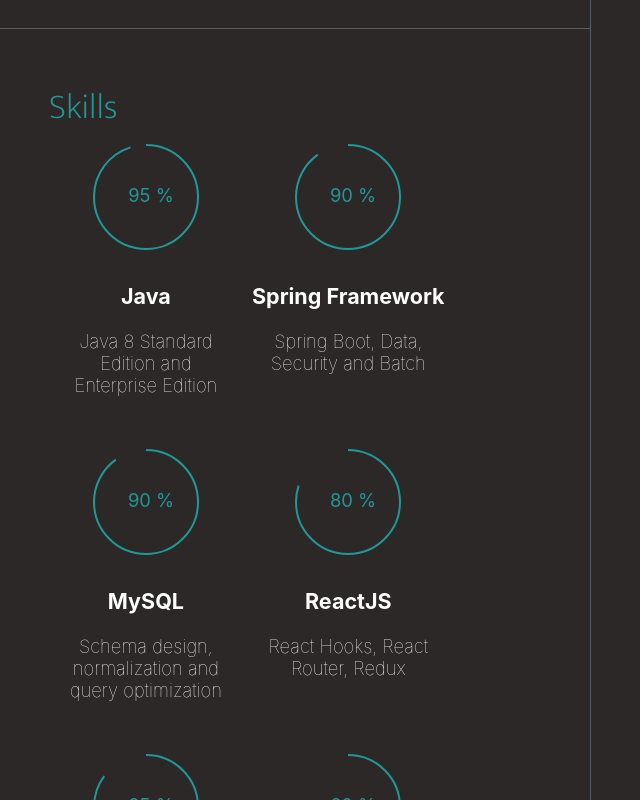
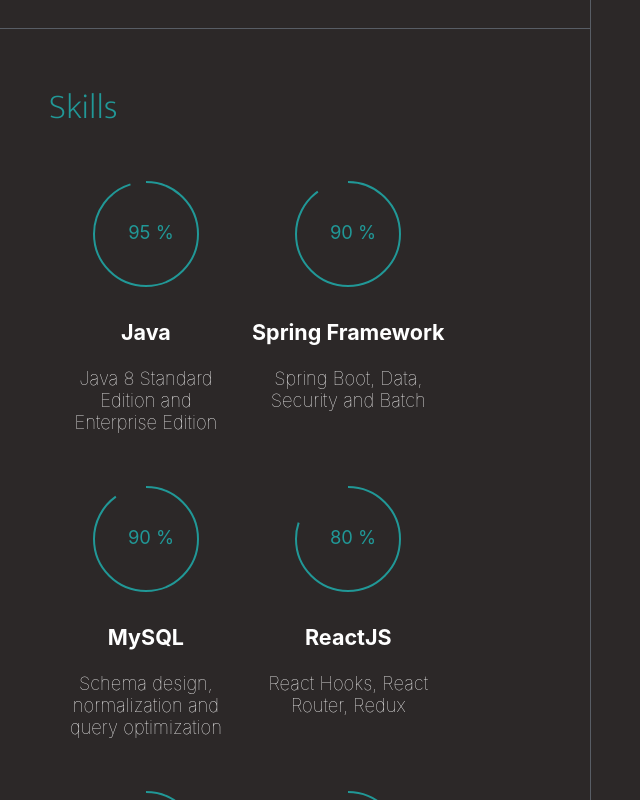
Before and after one commit to nileshpandit009/portfolio-frontend, a React (Create React App) app: page / in a window 1280 px wide. Shown: the part 2600-3400 px from the top of the page, without its empty margins (597-1237 px from the left). Built offline with nearby package versions, Linux system fonts and the light colour scheme.

Commit message:
minor corrections in responsive layout

```diff
--- a/src/components/profile_content/contact/contact.css
+++ b/src/components/profile_content/contact/contact.css
@@ -14,7 +14,6 @@
   border: 1px solid var(--border-color);
   border-radius: 30px;
   padding: 2em;
-  min-width: 90%;
 }
 
 .contact-info > h2 {
--- a/src/components/profile_content/profilecontent.css
+++ b/src/components/profile_content/profilecontent.css
@@ -27,10 +27,16 @@
   }
 
   .section-container {
-    padding: 1em 10em 2em 5em;
+    padding: 1em 5em 2em 5em;
     box-sizing: border-box;
     -webkit-box-sizing: border-box;
     width: 100%;
+  }
+}
+
+@media only screen and (min-width: 1280px) {
+  .section-container {
+    padding: 1em 10em 2em 5em;
   }
 }
 
--- a/src/components/profile_content/skills/skills.css
+++ b/src/components/profile_content/skills/skills.css
@@ -3,6 +3,7 @@
   gap: 0.5em 0.5em;
   grid-template-columns: auto auto auto;
   justify-content: space-evenly;
+  margin-top: 2em;
 }
 
 @media only screen and (max-width: 1280px) {
@@ -11,16 +12,7 @@
   }
 }
 
-@media only screen and (max-width: 960px) {
-  .skills-container {
-    grid-template-columns: auto;
-  }
-}
-
 .skill-item {
   text-align: center;
   padding-bottom: 2em;
 }
-/* .skill-item > h3 {
-  margin-bottom: 2em;
-} */
```
